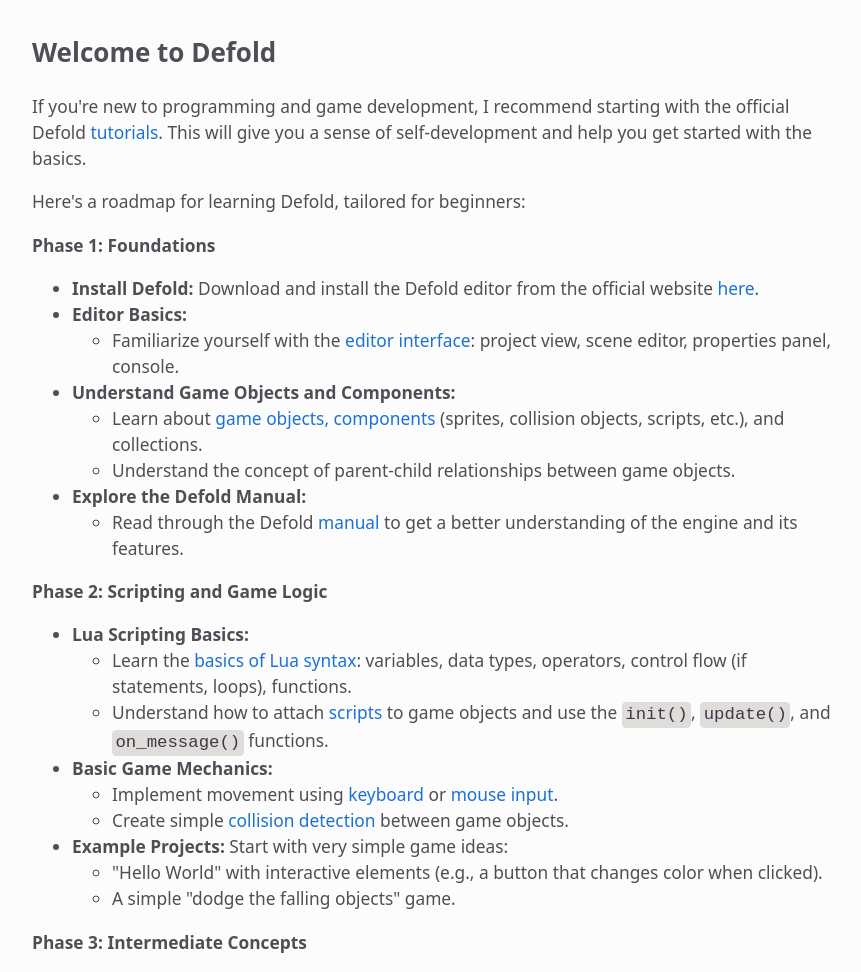
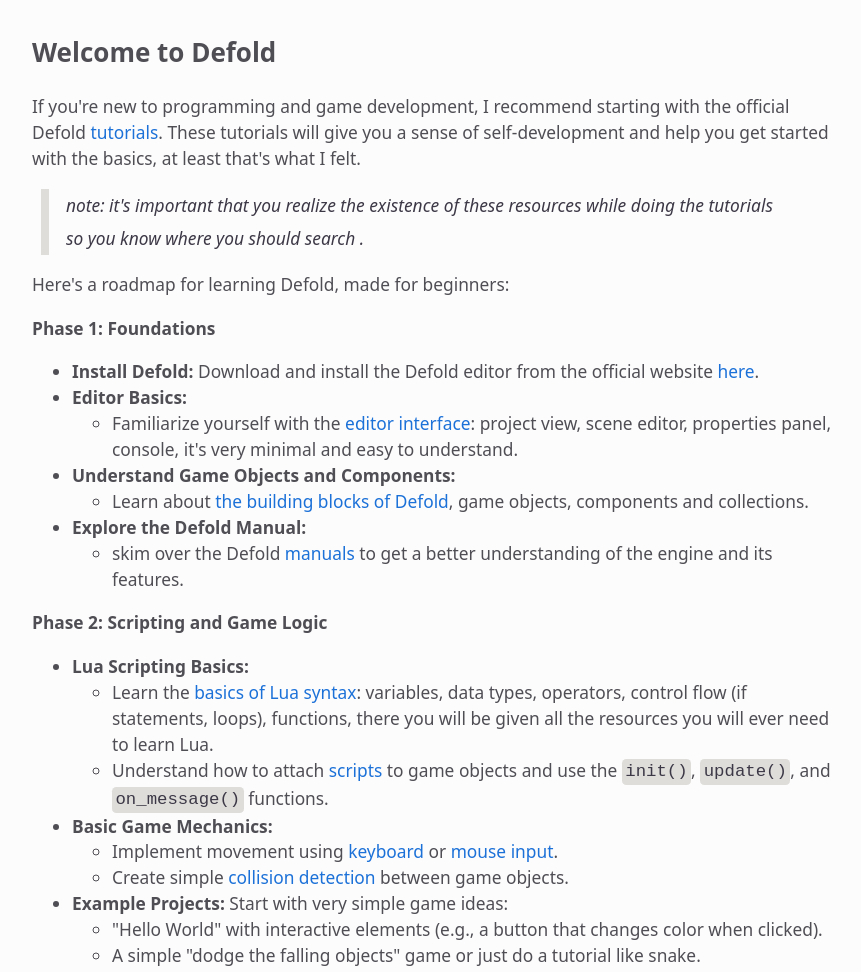
Before and after one commit to Ali-Al-Khuwaja/Defold-beginner-roadmap, a plain HTML site: page index.html in a window 1280 px wide. Shown: the top 972 px of the page, without its empty margins (208-1069 px from the left). Drawn offline with Linux system fonts and the light colour scheme.

Commit message:
added  a note

```diff
--- a/index.html
+++ b/index.html
@@ -24,25 +24,27 @@
 </head>
 <body>
 <h2>Welcome to Defold</h2>
-<p>If you're new to programming and game development, I recommend starting with the official Defold <a href="https://defold.com/tutorials/">tutorials</a>. This will give you a sense of self-development and help you get started with the basics.</p>
-<p>Here's a roadmap for learning Defold, tailored for beginners:</p>
+<p>If you're new to programming and game development, I recommend starting with the official Defold <a href="https://defold.com/tutorials/">tutorials</a>. These tutorials will give you a sense of self-development and help you get started with the basics, at least that's what I felt.</p>
+<blockquote>
+<p>note: it's important that you realize the existence of these resources while doing the tutorials so you know where you should search .</p>
+</blockquote>
+<p>Here's a roadmap for learning Defold, made for beginners:</p>
 <p><strong>Phase 1: Foundations</strong></p>
 <ul>
 <li><strong>Install Defold:</strong> Download and install the Defold editor from the official website <a href="https://defold.com/download/">here</a>.</li>
 <li><strong>Editor Basics:</strong>
 <ul>
-<li>Familiarize yourself with the <a href="https://defold.com/manuals/editor/">editor interface</a>: project view, scene editor, properties panel, console.</li>
+<li>Familiarize yourself with the <a href="https://defold.com/manuals/editor/">editor interface</a>: project view, scene editor, properties panel, console, it's very minimal and easy to understand.</li>
 </ul>
 </li>
 <li><strong>Understand Game Objects and Components:</strong>
 <ul>
-<li>Learn about <a href="https://defold.com/manuals/building-blocks/">game objects, components</a> (sprites, collision objects, scripts, etc.), and collections.</li>
-<li>Understand the concept of parent-child relationships between game objects.</li>
+<li>Learn about <a href="https://defold.com/manuals/building-blocks/">the building blocks of Defold</a>, game objects, components and collections.</li>
 </ul>
 </li>
 <li><strong>Explore the Defold Manual:</strong>
 <ul>
-<li>Read through the Defold <a href="https://defold.com/manuals/">manual</a> to get a better understanding of the engine and its features.</li>
+<li>skim over the Defold <a href="https://defold.com/manuals/introduction/">manuals</a> to get a better understanding of the engine and its features.</li>
 </ul>
 </li>
 </ul>
@@ -50,7 +52,7 @@
 <ul>
 <li><strong>Lua Scripting Basics:</strong>
 <ul>
-<li>Learn the <a href="https://defold.com/manuals/lua/">basics of Lua syntax</a>: variables, data types, operators, control flow (if statements, loops), functions.</li>
+<li>Learn the <a href="https://defold.com/manuals/lua/">basics of Lua syntax</a>: variables, data types, operators, control flow (if statements, loops), functions, there you will be given all the resources you will ever need to learn Lua.</li>
 <li>Understand how to attach <a href="https://defold.com/manuals/script/">scripts</a> to game objects and use the <code>init()</code>, <code>update()</code>, and <code>on_message()</code> functions.</li>
 </ul>
 </li>
@@ -63,7 +65,7 @@
 <li><strong>Example Projects:</strong> Start with very simple game ideas:
 <ul>
 <li>&quot;Hello World&quot; with interactive elements (e.g., a button that changes color when clicked).</li>
-<li>A simple &quot;dodge the falling objects&quot; game.</li>
+<li>A simple &quot;dodge the falling objects&quot; game or just do a tutorial like snake.</li>
 </ul>
 </li>
 </ul>
@@ -94,7 +96,7 @@
 </li>
 <li><strong>More Complex Projects:</strong>
 <ul>
-<li>A simple platformer with basic movement, jumping, and collision.</li>
+<li>A simple platformer with basic movement, jumping, and collision, there is an example game already made if you need.</li>
 <li>A top-down shooter with basic enemy AI.</li>
 </ul>
 </li>
@@ -106,7 +108,7 @@
 <li><strong>Shaders:</strong> <a href="https://defold.com/manuals/shader/">Explore shaders</a> to create visual effects.</li>
 <li><strong>Networking:</strong> If you're interested in multiplayer games, learn <a href="https://defold.com/manuals/networking/">about networking </a>concepts and Defold's networking capabilities.</li>
 <li><strong>Optimization:</strong> Learn how to <a href="https://defold.com/manuals/optimization/">optimize your game</a> for performance.</li>
-<li><strong>Publishing:</strong> Learn how to build and publish your game to different platforms.</li>
+<li><strong>Publishing:</strong> Learn how to build and publish your game to different platforms, it's all in the manual.</li>
 <li><strong>Community and Resources:</strong>
 <ul>
 <li>Engage with the Defold community on the forum and Discord.</li>
@@ -115,11 +117,11 @@
 </ul>
 </li>
 </ul>
-<p><strong>Key Tips for Learning Defold:</strong></p>
+<p><strong>Tips:</strong></p>
 <ul>
 <li><strong>Start small:</strong> Don't try to create a complex game right away. Start with small, manageable projects and gradually increase the complexity.</li>
 <li><strong>Focus on understanding the fundamentals:</strong> Make sure you have a solid understanding of the basic concepts before moving on to more advanced topics.</li>
-<li><strong>Don't be afraid to ask for help:</strong> The Defold community is very helpful and welcoming to beginners.</li>
+<li><strong>Don't be afraid to ask for help:</strong> The community forum is very helpful and welcoming to beginners, also check the discord server.</li>
 <li><strong>Official examples:</strong> Work through the <a href="https://defold.com/examples/">examples</a>, These are a great starting point and cover the basics effectively.</li>
 </ul>
 </body>
```
Also changed, not shown: 1 other file.
